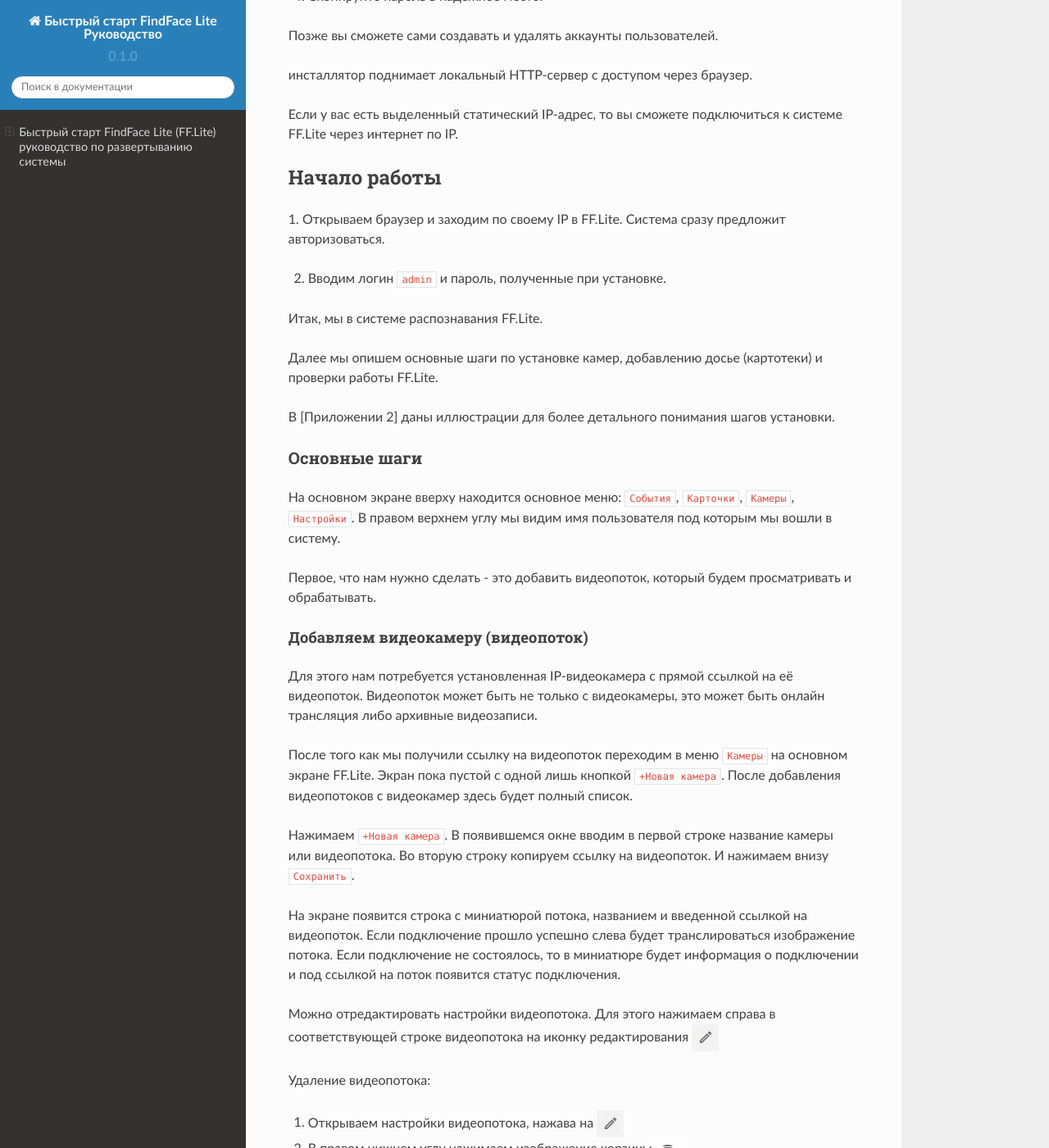
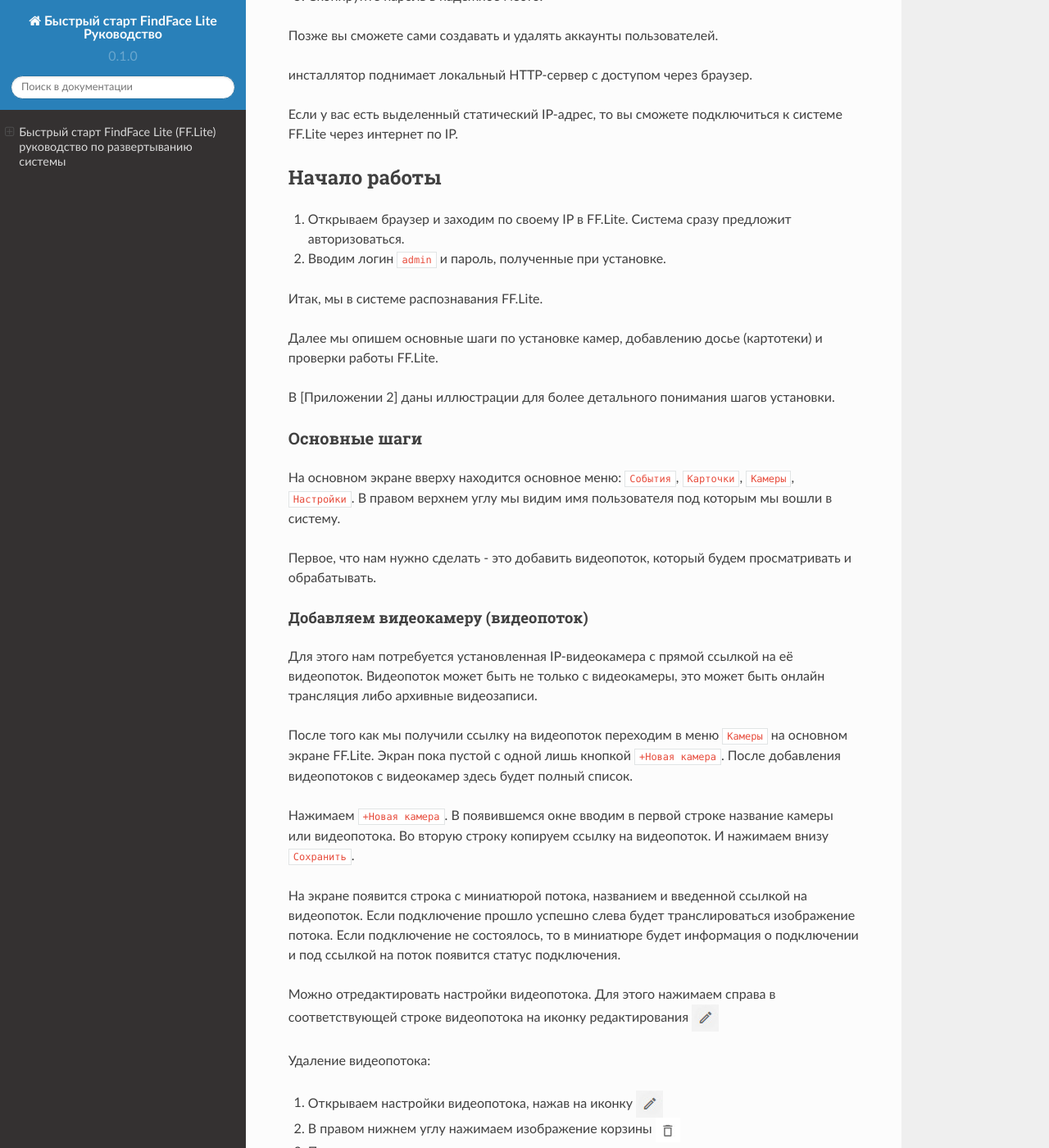
Before and after one commit to Dimdimit/-fflite_i, a Sphinx documentation site: the page built from docs/source/index.rst, in a window 1280 px wide and 1400 px high, scrolled down 3152 px. Shown: the whole window at 82% size. Built offline with Sphinx 7.4.7 and the Read the Docs theme 2.0.0, drawn with Linux system fonts in a browser that asks for light colours; some of the changed text lies outside the part shown.

Commit message:
Update index.rst

```diff
--- a/docs/source/index.rst
+++ b/docs/source/index.rst
@@ -143,11 +143,8 @@
 
 Начало работы
 -------------
-
-1. Открываем браузер и заходим по своему IP в FF.Lite.
-Система сразу предложит авторизоваться.
-
-2. Вводим логин ``admin`` и пароль, полученные при установке.
+#. Открываем браузер и заходим по своему IP в FF.Lite. Система сразу предложит авторизоваться.
+#. Вводим логин ``admin`` и пароль, полученные при установке.
 
 Итак, мы в системе распознавания FF.Lite.
 
@@ -187,7 +184,7 @@
 
 Удаление видеопотока:
 
-#. Открываем настройки видеопотока, нажава на |карандаш|
+#. Открываем настройки видеопотока, нажав на иконку |карандаш|
 #. В правом нижнем углу нажимаем изображение корзины |корзина|
 #. Подтверждаем удаление.
 
@@ -224,15 +221,9 @@
 
 Удаление карточки:
 
-1. Открываем настройки карточки, нажав на |карандаш|
-
-.. |карандаш| image:: img/lt-00-01.jpg
-
-2. В правом нижнем углу нажимаем изображение корзины |корзина|
-
-.. |корзина| image:: img/lt-00-02.jpg
-
-3. Подтверждаем удаление.
+#. Открываем настройки видеопотока, нажав на иконку |карандаш|
+#. В правом нижнем углу нажимаем изображение корзины |корзина|
+#. Подтверждаем удаление.
 
 
 Просмотр событий
@@ -257,3 +248,8 @@
 Откроется окно с кнопкой ``Выйти из аккаунта``. Нажимаем ее и выходим из системы под данной учетной записью.
 
 Примечание: Обычно нет необходимости выходить из системы, поэтому достаточно просто закрыть текущее окно в браузере. Выход из аккаунта необходим только в случае, если вам нужно зайти под другой учетной записью.
+
+
+.. |карандаш| image:: img/lt-00-01.jpg
+
+.. |корзина| image:: img/lt-00-02.jpg
```
Also changed, not shown: other parts of docs/source/index.rst (+1 -1 lines).
